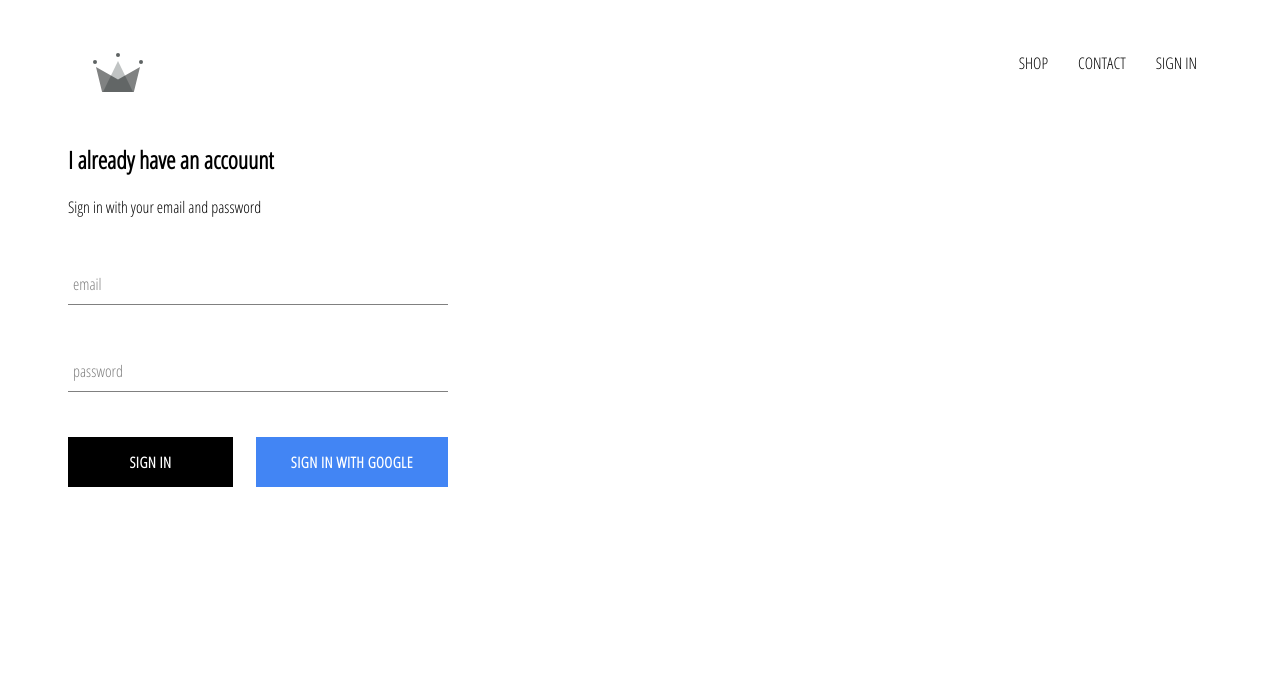
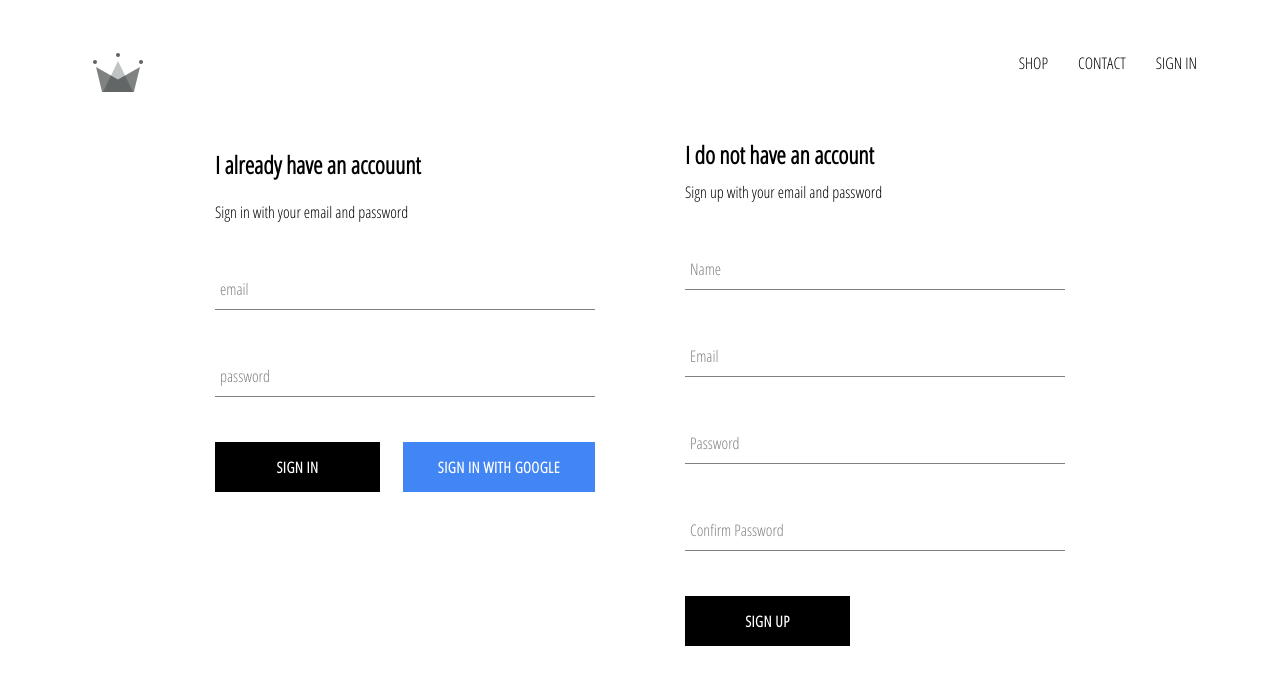
Before and after one commit to danielreyesveas/store, a React (Create React App) app: page /signin in a window 1280 px wide. Shown: the top 684 px of the page. Built offline with nearby package versions, Linux system fonts and the light colour scheme; no server answers.

Commit message:
implemented firebase utils, included ability to store authenticated users into our firestore database

```diff
--- a/src/App.js
+++ b/src/App.js
@@ -5,7 +5,7 @@
 import ShopPage from './pages/shop/shop.component';
 import SignInAndSignUpPage from './pages/sign-in-and-sign-up/sign-in-and-sign-up.component';
 import Header from './components/header/header.component';
-import { auth } from './firebase/firebase.utils';
+import { auth, createUserProfileDocument } from './firebase/firebase.utils';
 
 class App extends Component {
   constructor() {
@@ -19,10 +19,22 @@
   unsubscribeFromAuth = null;
 
   componentDidMount() {
-    this.unsubscribeFromAuth = auth.onAuthStateChanged(user => {
-      this.setState({ currentUser: user});
-      console.log(user)
-    })
+    this.unsubscribeFromAuth = auth.onAuthStateChanged(async userAuth => {
+      if(userAuth) {
+        const userRef = await createUserProfileDocument(userAuth);
+
+        userRef.onSnapshot(snapShot => {
+          this.setState({
+            currentUser: {
+              id: snapShot.id,
+              ...snapShot.data()
+            }
+          });
+          console.log(this.state)
+        });
+      }
+      this.setState({ currentUser: userAuth });
+    });
   }
 
   componentWillUnmount() {
--- /dev/null
+++ b/src/components/sign-up/sign-up.component.jsx
@@ -0,0 +1,121 @@
+import React, { Component } from 'react';
+
+import FormInput from '../form-input/form-input.component';
+import CustomButton from '../custom-button/custom-button.component';
+
+import { auth, createUserProfileDocument } from '../../firebase/firebase.utils';
+
+import './sign-up.styles.scss';
+
+class SignUp extends Component {
+    constructor(){
+        super();
+
+        this.state = {
+            displayName: '',
+            email: '',
+            password: '',
+            confirmPassword: ''
+        }
+    }
+
+    handleSubmit = async e => {
+        e.preventDefault();
+
+        const { displayName, email, password, confirmPassword } = this.state;
+
+        if(displayName.trim() === '' || email.trim() === '' || password === '' || confirmPassword === ''){
+            alert("All fields are required");
+            return;
+        }
+
+        if(password !==confirmPassword){
+            alert("Passwords don't match");
+            return;
+        }
+
+        try {
+            const { user } = await auth.createUserWithEmailAndPassword(email, password);
+            await createUserProfileDocument(user, { displayName});
+
+            this.setState({
+                displayName: '',
+                email: '',
+                password: '',
+                confirmPassword: ''
+            })
+
+        } catch (error) {
+            console.log(error);
+        }
+    }
+
+    handleChange = e => {
+        const { name, value } = e.target;
+
+        this.setState({ [name]: value });
+    }
+
+    render() {
+
+        const { displayName, email, password, confirmPassword } = this.state;
+
+        return (
+            <div
+                className='sign-up'
+            >
+                <h2
+                    className='title'
+                >I do not have an account</h2>
+                <span>Sign up with your email and password</span>
+
+                <form
+                    className='sign-up-form'
+                    onSubmit={this.handleSubmit}
+                >
+                    <FormInput
+                        type='text'
+                        name='displayName'
+                        value={displayName}
+                        onChange={this.handleChange}
+                        label='Name'
+                        required
+                    ></FormInput>
+
+                    <FormInput
+                        type='email'
+                        name='email'
+                        value={email}
+                        onChange={this.handleChange}
+                        label='Email'
+                        required
+                    ></FormInput>
+
+                    <FormInput
+                        type='password'
+                        name='password'
+                        value={password}
+                        onChange={this.handleChange}
+                        label='Password'
+                        required
+                    ></FormInput>
+
+                    <FormInput
+                        type='password'
+                        name='confirmPassword'
+                        value={confirmPassword}
+                        onChange={this.handleChange}
+                        label='Confirm Password'
+                        required
+                    ></FormInput>
+
+                    <CustomButton
+                        type='submit'
+                    >SIGN UP</CustomButton>
+                </form>
+            </div>
+        )
+    }
+}
+
+export default SignUp;
--- /dev/null
+++ b/src/components/sign-up/sign-up.styles.scss
@@ -0,0 +1,9 @@
+.sign-up {
+    display: flex;
+    flex-direction: column;
+    width: 380px;
+
+    .title {
+      margin: 10px 0;
+    }
+  }
--- a/src/firebase/firebase.utils.js
+++ b/src/firebase/firebase.utils.js
@@ -13,6 +13,31 @@
     measurementId: "G-ER20ZRFR0Y"
 };
 
+export const createUserProfileDocument = async (userAuth, additionalData) => {
+    if(!userAuth) return;
+    const userRef = firestore.doc(`users/${userAuth.uid}`);
+
+    const snapShot = await userRef.get();
+
+    if(!snapShot.exists) {
+        const { displayName, email } = userAuth;
+        const createdAt = new Date();
+
+        try {
+            await userRef.set({
+                displayName,
+                email,
+                createdAt,
+                ...additionalData
+            });
+        } catch (error) {
+            console.log('Error creating user', error.message);
+        }
+    }
+
+    return userRef;
+}
+
 firebase.initializeApp(config);
 
 export const auth = firebase.auth();
--- a/src/pages/sign-in-and-sign-up/sign-in-and-sign-up.component.jsx
+++ b/src/pages/sign-in-and-sign-up/sign-in-and-sign-up.component.jsx
@@ -1,5 +1,6 @@
 import React from 'react';
 import SignIn from '../../components/sign-in/sign-in.component';
+import SignUp from '../../components/sign-up/sign-up.component';
 import './sign-in-and-sign-up.styles.scss';
 
 const SignInAndSignUpPage = () => (
@@ -7,6 +8,8 @@
         className='sign-in-and-sign-up'
     >
         <SignIn />
+
+        <SignUp />
     </div>
 );
 
--- a/src/pages/sign-in-and-sign-up/sign-in-and-sign-up.styles.scss
+++ b/src/pages/sign-in-and-sign-up/sign-in-and-sign-up.styles.scss
@@ -0,0 +1,6 @@
+.sign-in-and-sign-up {
+    width: 850px;
+    display: flex;
+    justify-content: space-between;
+    margin: 30px auto;
+  }
```
